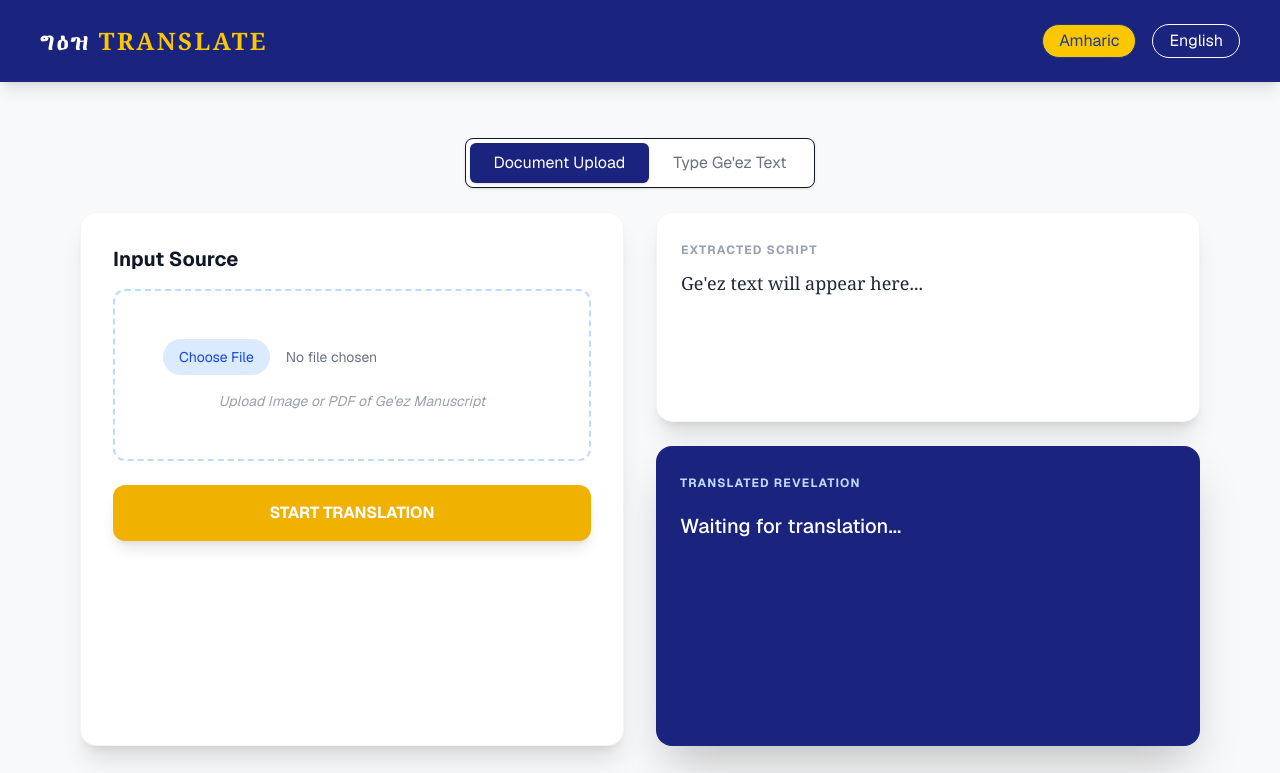
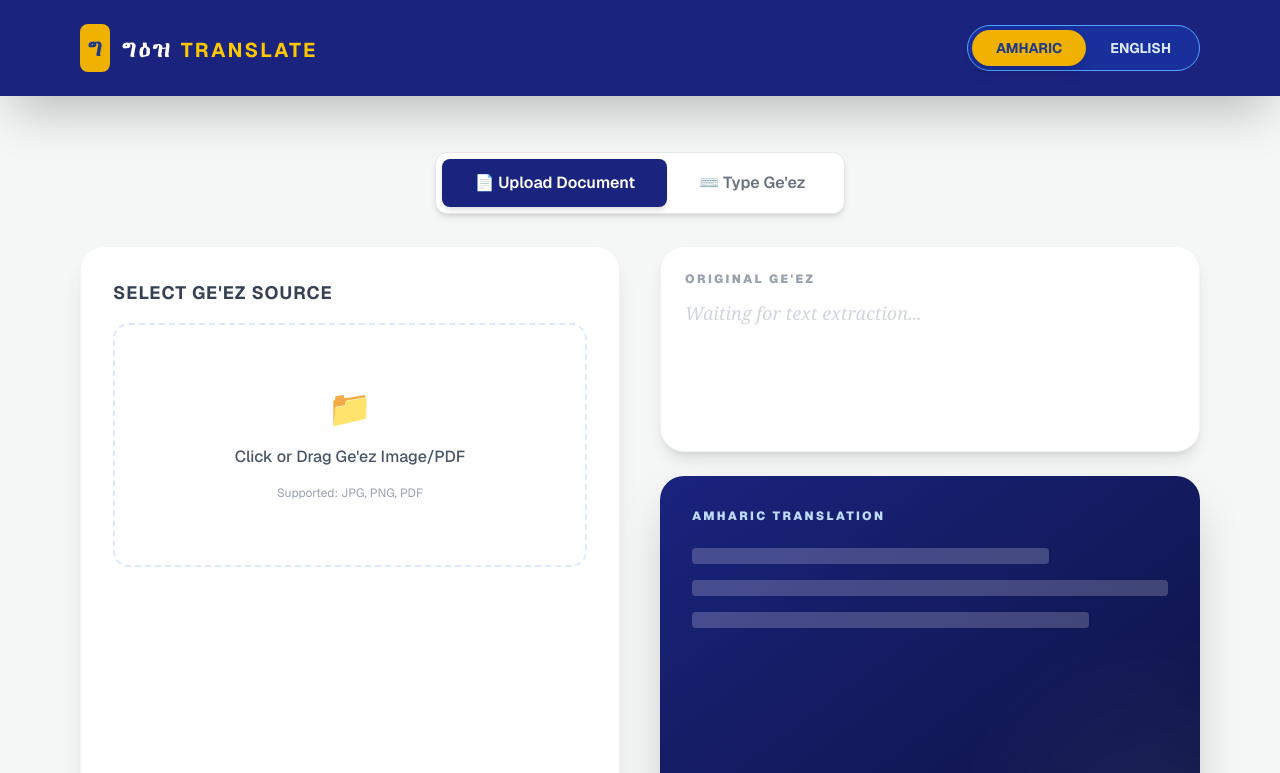
Before and after one commit to mastewalshiferaw/EOTC_related, a Next.js app in the folder geez_translator_pro/frontend/: page / in a window 1280 px wide. Shown: the top 773 px of the page. Built offline with nearby package versions, Linux system fonts and the light colour scheme.

Commit message:
handled cleaning the Ge'ez text and managing both PDFs and images

```diff
--- a/geez_translator_pro/frontend/app/page.tsx
+++ b/geez_translator_pro/frontend/app/page.tsx
@@ -4,116 +4,222 @@ import { useState } from 'react';
 import axios from 'axios';
 
 export default function GezPro() {
+  // State Management
   const [activeTab, setActiveTab] = useState<'upload' | 'type'>('upload');
   const [file, setFile] = useState<File | null>(null);
   const [inputText, setInputText] = useState("");
-  const [targetLang, setTargetLang] = useState("amh_Ethi"); // amh_Ethi or eng_Latn
+  const [targetLang, setTargetLang] = useState("amh_Ethi"); // amh_Ethi (Amharic) or eng_Latn (English)
   const [results, setResults] = useState({ original: "", translated: "" });
   const [loading, setLoading] = useState(false);
 
+  // Copy to Clipboard Utility
+  const copyToClipboard = (text: string) => {
+    if (!text) return;
+    navigator.clipboard.writeText(text);
+    alert("Copied to clipboard!");
+  };
+
+  // Main Processing Function
   const handleProcess = async () => {
     setLoading(true);
+    setResults({ original: "", translated: "" }); // Clear previous results
+
     try {
       if (activeTab === 'upload') {
-        if (!file) return alert("Select a file");
+        if (!file) {
+          alert("Please select an image or PDF file first.");
+          setLoading(false);
+          return;
+        }
         const formData = new FormData();
         formData.append('file', file);
         formData.append('target', targetLang);
-        const res = await axios.post('http://127.0.0.1:8000/api/upload/', formData);
-        setResults({ original: res.data.original_geez, translated: res.data.translated_text });
+
+        const res = await axios.post('http://127.0.0.1:8000/api/upload/', formData, {
+          headers: { 'Content-Type': 'multipart/form-data' }
+        });
+
+        setResults({
+          original: res.data.original_geez || res.data.geez_text,
+          translated: res.data.translated_text
+        });
+
       } else {
-        if (!inputText) return alert("Enter text");
+        if (!inputText.trim()) {
+          alert("Please type some Ge'ez text.");
+          setLoading(false);
+          return;
+        }
+
         const res = await axios.post('http://127.0.0.1:8000/api/translate-text/', {
           text: inputText,
           target: targetLang
         });
-        setResults({ original: res.data.original_geez, translated: res.data.translated_text });
+
+        setResults({
+          original: res.data.original_geez,
+          translated: res.data.translated_text
+        });
       }
-    } catch (e) {
-      alert("Error: Make sure the backend is running");
+    } catch (e: any) {
+      console.error(e);
+      alert("Error: Make sure your Django backend is running and Gemini API key is valid.");
     } finally {
       setLoading(false);
     }
   };
 
   return (
-    <div className="min-h-screen bg-[#f8f9fa] text-gray-900 font-sans">
-      {/* Header */}
-      <header className="bg-[#1a237e] text-white py-6 px-10 shadow-lg flex justify-between items-center">
-        <h1 className="text-2xl font-serif tracking-widest font-bold">ግዕዝ <span className="text-yellow-400">TRANSLATE</span></h1>
-        <div className="flex gap-4">
+    <div className="min-h-screen bg-[#f4f7f6] text-gray-900 font-sans">
+
+      {/* 1. Header Section */}
+      <header className="bg-[#1a237e] text-white py-6 px-6 md:px-20 shadow-2xl flex flex-col md:flex-row justify-between items-center gap-4">
+        <div className="flex items-center gap-3">
+          <div className="bg-yellow-500 p-2 rounded-lg">
+             <span className="text-2xl font-bold text-blue-900">ግ</span>
+          </div>
+          <h1 className="text-2xl font-serif tracking-widest font-bold">
+            ግዕዝ <span className="text-yellow-400 font-sans text-xl">TRANSLATE</span>
+          </h1>
+        </div>
+
+        {/* Language Toggles */}
+        <div className="flex bg-blue-800/50 p-1 rounded-full border border-blue-400">
           <button
             onClick={() => setTargetLang("amh_Ethi")}
-            className={`px-4 py-1 rounded-full border ${targetLang === 'amh_Ethi' ? 'bg-yellow-400 text-blue-900' : 'border-white'}`}
-          >Amharic</button>
+            className={`px-6 py-2 rounded-full text-sm font-bold transition-all ${targetLang === 'amh_Ethi' ? 'bg-yellow-500 text-blue-900 shadow-lg' : 'text-blue-100 hover:text-white'}`}
+          >
+            AMHARIC
+          </button>
           <button
             onClick={() => setTargetLang("eng_Latn")}
-            className={`px-4 py-1 rounded-full border ${targetLang === 'eng_Latn' ? 'bg-yellow-400 text-blue-900' : 'border-white'}`}
-          >English</button>
+            className={`px-6 py-2 rounded-full text-sm font-bold transition-all ${targetLang === 'eng_Latn' ? 'bg-yellow-500 text-blue-900 shadow-lg' : 'text-blue-100 hover:text-white'}`}
+          >
+            ENGLISH
+          </button>
         </div>
       </header>
 
-      <main className="max-w-6xl mx-auto mt-10 p-4">
-        {/* Tab Selection */}
-        <div className="flex mb-6 bg-white rounded-lg p-1 shadow-sm w-fit mx-auto border">
+      <main className="max-w-6xl mx-auto mt-10 p-4 pb-20">
+
+        {/* 2. Tab Selection */}
+        <div className="flex mb-8 bg-white rounded-xl p-1.5 shadow-md w-fit mx-auto border border-gray-200">
           <button
             onClick={() => setActiveTab('upload')}
-            className={`px-6 py-2 rounded-md transition ${activeTab === 'upload' ? 'bg-[#1a237e] text-white shadow' : 'text-gray-500'}`}
-          >Document Upload</button>
+            className={`flex items-center gap-2 px-8 py-3 rounded-lg font-semibold transition-all ${activeTab === 'upload' ? 'bg-[#1a237e] text-white shadow-md' : 'text-gray-500 hover:bg-gray-100'}`}
+          >
+            📄 Upload Document
+          </button>
           <button
             onClick={() => setActiveTab('type')}
-            className={`px-6 py-2 rounded-md transition ${activeTab === 'type' ? 'bg-[#1a237e] text-white shadow' : 'text-gray-500'}`}
-          >Type Ge'ez Text</button>
+            className={`flex items-center gap-2 px-8 py-3 rounded-lg font-semibold transition-all ${activeTab === 'type' ? 'bg-[#1a237e] text-white shadow-md' : 'text-gray-500 hover:bg-gray-100'}`}
+          >
+            ⌨️ Type Ge'ez
+          </button>
         </div>
 
-        <div className="grid grid-cols-1 lg:grid-cols-2 gap-8">
-          {/* Input Section */}
-          <div className="bg-white rounded-2xl shadow-xl p-8 border border-gray-100">
-            <h2 className="text-xl font-bold mb-4 flex items-center gap-2">
-               Input Source
+        <div className="grid grid-cols-1 lg:grid-cols-2 gap-10">
+
+          {/* 3. Input Section */}
+          <div className="bg-white rounded-3xl shadow-xl p-8 border border-gray-100 flex flex-col justify-between">
+            <div>
+              <h2 className="text-lg font-bold text-gray-700 mb-4 uppercase tracking-wider">
+                {activeTab === 'upload' ? "Select Ge'ez Source" : "Enter Ge'ez Text"}
               </h2>
 
               {activeTab === 'upload' ? (
-              <div className="border-2 border-dashed border-blue-200 rounded-xl p-12 text-center hover:bg-blue-50 transition cursor-pointer">
-                <input type="file" onChange={(e) => setFile(e.target.files?.[0] || null)} className="block w-full text-sm text-gray-500 file:mr-4 file:py-2 file:px-4 file:rounded-full file:border-0 file:bg-blue-100 file:text-blue-700 hover:file:bg-blue-200"/>
-                <p className="mt-4 text-gray-400 text-sm italic">Upload Image or PDF of Ge'ez Manuscript</p>
+                <div className="relative border-2 border-dashed border-blue-100 rounded-2xl p-16 text-center hover:border-blue-400 hover:bg-blue-50/50 transition-all group">
+                  <input
+                    type="file"
+                    accept="image/*,application/pdf"
+                    onChange={(e) => setFile(e.target.files?.[0] || null)}
+                    className="absolute inset-0 w-full h-full opacity-0 cursor-pointer"
+                  />
+                  <div className="space-y-4">
+                    <div className="text-4xl">📁</div>
+                    <p className="text-gray-600 font-medium">
+                      {file ? file.name : "Click or Drag Ge'ez Image/PDF"}
+                    </p>
+                    <p className="text-xs text-gray-400">Supported: JPG, PNG, PDF</p>
+                  </div>
                 </div>
               ) : (
                 <textarea
                   value={inputText}
                   onChange={(e) => setInputText(e.target.value)}
-                placeholder="Type Ge'ez text here... (e.g. በስመ አብ ወወልድ...)"
-                className="w-full h-64 p-4 border rounded-xl focus:ring-2 focus:ring-blue-500 outline-none text-lg leading-relaxed font-serif"
+                  placeholder="Type Ge'ez here... (e.g., በስመ አብ...)"
+                  className="w-full h-72 p-6 border border-gray-200 rounded-2xl focus:ring-4 focus:ring-blue-100 focus:border-blue-400 outline-none text-xl leading-relaxed font-serif bg-gray-50 transition-all"
                 />
               )}
+            </div>
 
             <button
               onClick={handleProcess}
               disabled={loading}
-              className="w-full mt-6 bg-yellow-500 hover:bg-yellow-600 text-white font-bold py-4 rounded-xl shadow-lg transform active:scale-95 transition-all"
+              className={`w-full mt-8 py-5 rounded-2xl font-black text-lg tracking-widest shadow-xl transform transition-all active:scale-95 ${
+                loading
+                  ? 'bg-gray-300 cursor-not-allowed text-gray-500'
+                  : 'bg-gradient-to-r from-blue-700 to-blue-900 text-white hover:from-blue-800 hover:to-black'
+              }`}
             >
-              {loading ? "Translating Divine Language..." : "START TRANSLATION"}
+              {loading ? "TRANSLATING..." : "GENERATE TRANSLATION"}
             </button>
           </div>
 
-          {/* Output Section */}
-          <div className="space-y-6">
-            <div className="bg-white rounded-2xl shadow-xl p-6 border border-gray-100">
-              <span className="text-xs uppercase tracking-widest text-gray-400 font-bold">Extracted Script</span>
-              <div className="mt-2 h-32 overflow-y-auto text-gray-800 font-serif text-lg leading-relaxed">
-                {results.original || "Ge'ez text will appear here..."}
+          {/* 4. Output Section */}
+          <div className="flex flex-col gap-6">
+
+            {/* Original Ge'ez Text Result */}
+            <div className="bg-white rounded-3xl shadow-lg p-6 border border-gray-100">
+              <div className="flex justify-between items-center mb-3">
+                <span className="text-xs uppercase tracking-[0.2em] text-gray-400 font-black">Original Ge'ez</span>
+                {results.original && (
+                  <button onClick={() => copyToClipboard(results.original)} className="text-xs text-blue-600 hover:underline font-bold">COPY</button>
+                )}
+              </div>
+              <div className="h-32 overflow-y-auto text-gray-700 font-serif text-lg leading-relaxed whitespace-pre-wrap">
+                {results.original || <span className="text-gray-300 italic">Waiting for text extraction...</span>}
               </div>
             </div>
 
-            <div className="bg-[#1a237e] rounded-2xl shadow-2xl p-6 text-white min-h-[300px]">
-              <span className="text-xs uppercase tracking-widest text-blue-200 font-bold">Translated Revelation</span>
-              <div className="mt-4 text-xl leading-relaxed font-medium">
-                {results.translated || "Waiting for translation..."}
+            {/* Translation Result */}
+            <div className="bg-gradient-to-br from-[#1a237e] to-[#0d1240] rounded-3xl shadow-2xl p-8 text-white min-h-[400px] flex flex-col relative overflow-hidden">
+              {/* Decorative background circle */}
+              <div className="absolute -bottom-20 -right-20 w-64 h-64 bg-white/5 rounded-full blur-3xl"></div>
+
+              <div className="flex justify-between items-center mb-6 relative z-10">
+                <span className="text-xs uppercase tracking-[0.2em] text-blue-200 font-black">
+                  {targetLang === 'amh_Ethi' ? "Amharic Translation" : "English Translation"}
+                </span>
+                {results.translated && (
+                  <button
+                    onClick={() => copyToClipboard(results.translated)}
+                    className="bg-white/10 hover:bg-white/20 px-4 py-2 rounded-xl text-xs font-bold transition-all border border-white/10"
+                  >
+                    COPY RESULT
+                  </button>
+                )}
+              </div>
+
+              <div className="relative z-10 text-xl md:text-2xl leading-relaxed font-medium font-serif whitespace-pre-wrap">
+                {results.translated || (
+                  <div className="space-y-4 opacity-20">
+                    <div className="h-4 bg-white rounded w-3/4"></div>
+                    <div className="h-4 bg-white rounded w-full"></div>
+                    <div className="h-4 bg-white rounded w-5/6"></div>
+                  </div>
+                )}
               </div>
             </div>
           </div>
+
         </div>
       </main>
+
+      {/* 5. Footer */}
+      <footer className="text-center py-10 text-gray-400 text-sm">
+        <p>© {new Date().getFullYear()} Ge'ez Translator Pro • Powered by Gemini AI</p>
+      </footer>
     </div>
   );
 }
```
Also changed, not shown: 1 other file (tests, documents, lock files or other folders). Lines whose indentation alone changed are shown as unchanged.
